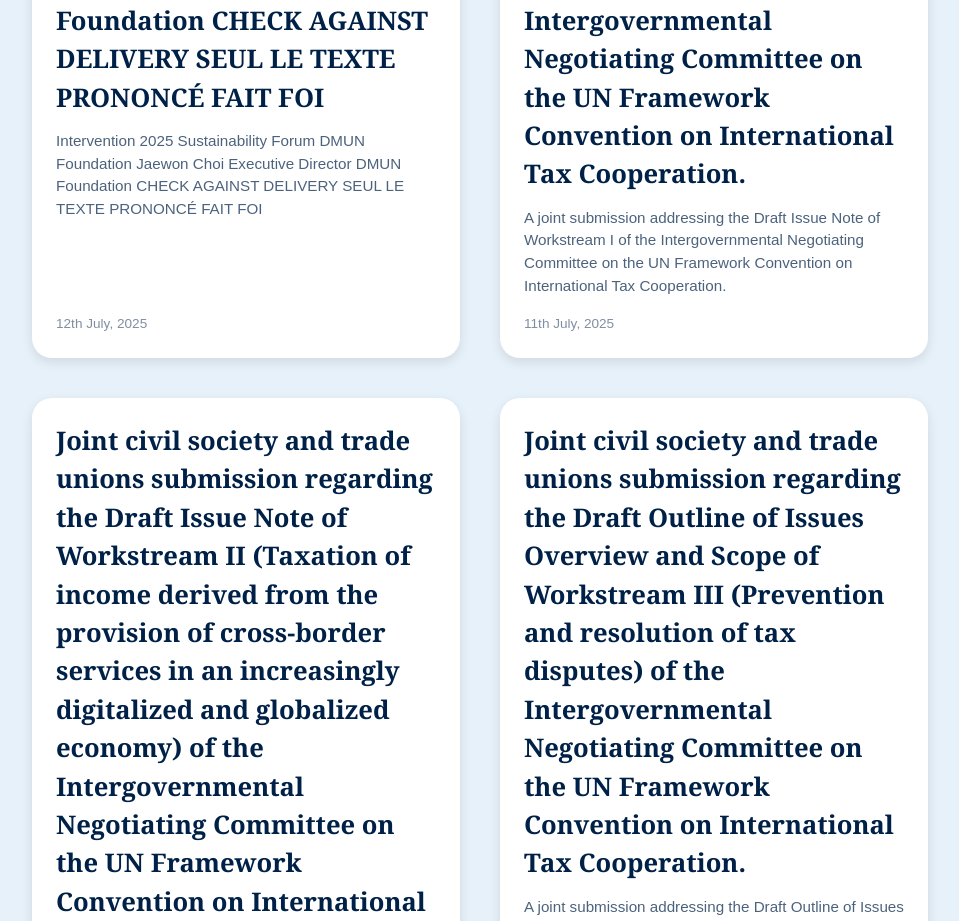
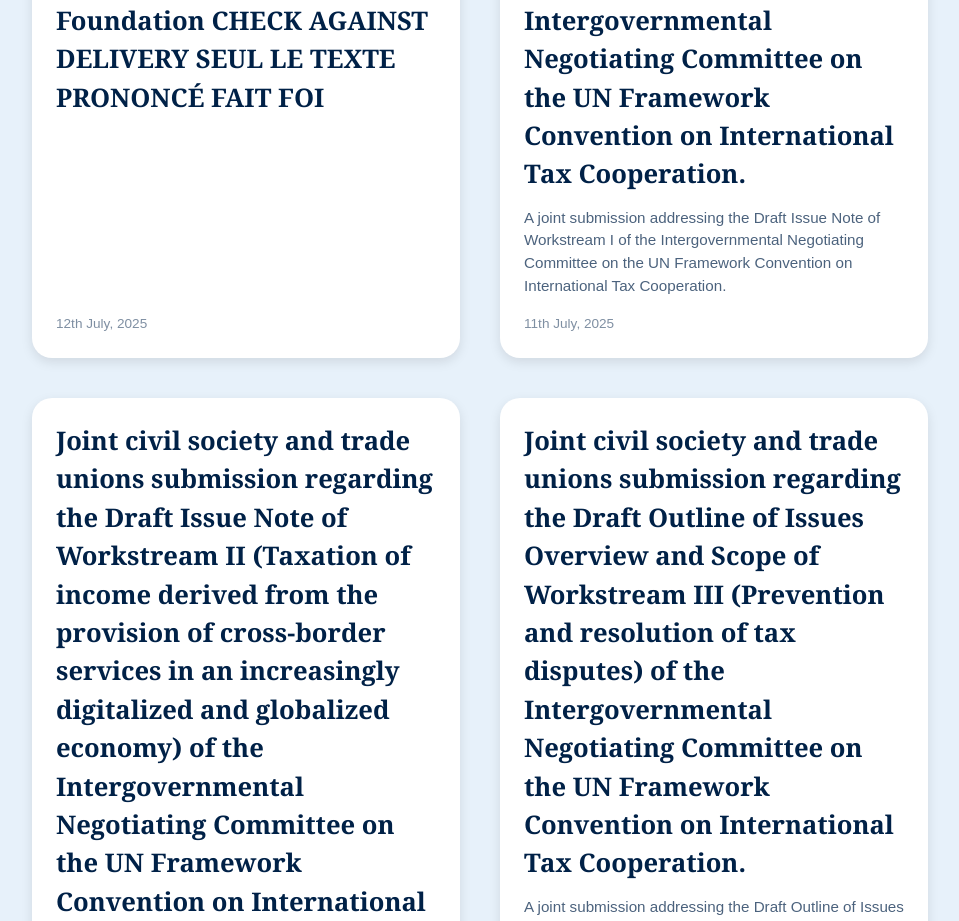
Before and after one commit to Atharvsingh112/DMUN-Foundation, a React (Vite) app: page /Publications in a window 1280 px wide. Shown: the part 1080-2001 px from the top of the page, without its empty margins (160-1119 px from the left). Built offline with nearby package versions, Linux system fonts and the light colour scheme.

Commit message:
Remove summary from statement s-4 (2025 Sustainability Forum)

```diff
--- a/src/pages/Publications.jsx
+++ b/src/pages/Publications.jsx
@@ -243,7 +243,6 @@ const statements =
         id: 's-4',
         image: null,
         title: 'Intervention 2025 Sustainability Forum DMUN Foundation Jaewon Choi Executive Director DMUN Foundation CHECK AGAINST DELIVERY SEUL LE TEXTE PRONONCÉ FAIT FOI',
-        summary: 'Intervention 2025 Sustainability Forum DMUN Foundation Jaewon Choi Executive Director DMUN Foundation CHECK AGAINST DELIVERY SEUL LE TEXTE PRONONCÉ FAIT FOI',
         date: '12th July, 2025',
         link: '/Statement-4.pdf',
       },
```
